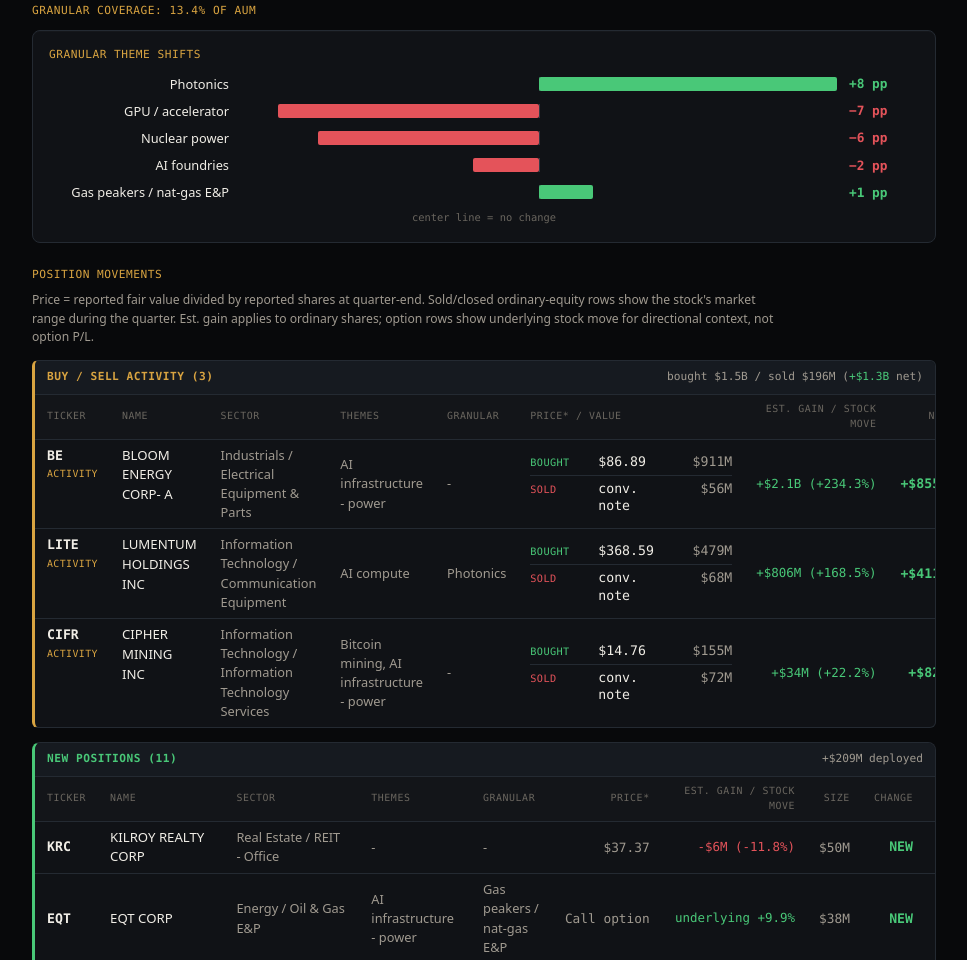
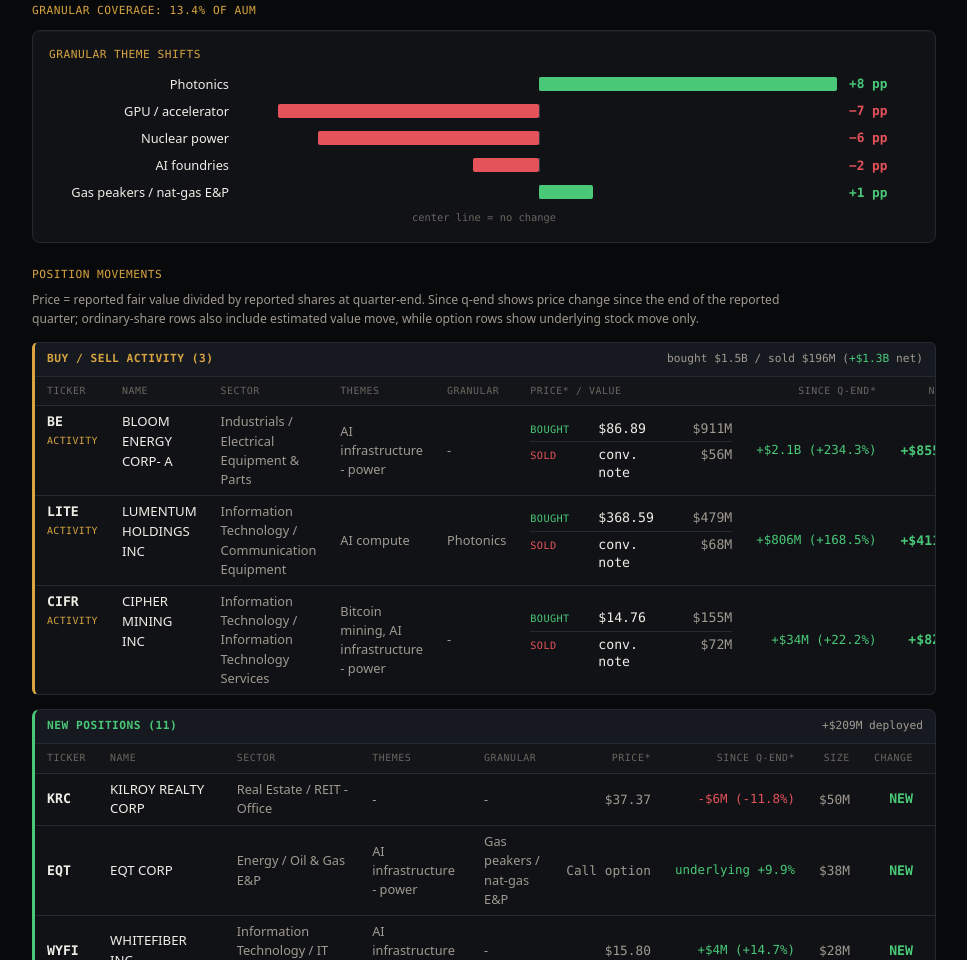
Before and after one commit to skelley-projects/13f-changes, an Astro site: page /funds/situational-awareness in a window 1280 px wide. Shown: the part 858-1818 px from the top of the page, without its empty margins (156-1123 px from the left). Built offline with nearby package versions, Linux system fonts and the light colour scheme; Astro itself is replaced by a stand-in of ours.

Commit message:
copy: clarify since quarter-end price move

```diff
--- a/src/components/ActivityTable.astro
+++ b/src/components/ActivityTable.astro
@@ -89,7 +89,7 @@
           <th>Themes</th>
           <th class="granular">Granular</th>
           <th>Price* / value</th>
-          <th class="num gain-head">Est. gain / stock move</th>
+          <th class="num gain-head">Since q-end*</th>
           <th class="num">Net</th>
         </tr>
       </thead>
--- a/src/components/MovementTable.astro
+++ b/src/components/MovementTable.astro
@@ -108,7 +108,7 @@
           <th>Themes</th>
           <th class="granular">Granular</th>
           <th class="num price">Price*</th>
-          <th class="num gain-head">Est. gain / stock move</th>
+          <th class="num gain-head">Since q-end*</th>
           <th class="num">Size</th>
           <th class="num">Change</th>
         </tr>
--- a/src/pages/about.astro
+++ b/src/pages/about.astro
@@ -46,8 +46,8 @@
       <li><strong>No trade tape.</strong> 13Fs disclose quarter-end holdings, not the date, price, or sequence of buys and sells. "New," "closed," and "buy / sell activity" are inferred from adjacent quarter-end snapshots.</li>
       <li><strong>13F price is a quarter-end mark.</strong> The 13F price columns divide reported value by reported shares for ordinary share rows. They are not the fund's execution price.</li>
       <li><strong>Closed-position gains are not knowable from 13Fs alone.</strong> A closed row only says the position was present at the prior quarter-end and absent at the current quarter-end. The site can show the stock's market range during that quarter, but not the fund's realized gain or cost basis.</li>
-      <li><strong>Estimated gain is mark-to-market.</strong> Estimated gain compares the latest price snapshot to the quarter-end 13F price for still-held ordinary equity rows. It does not estimate realized P/L, execution price, taxes, fees, or short exposure.</li>
-      <li><strong>Options vs. underlying.</strong> Listed options on the same security are shown as separate rows, with a "Call" or "Put" annotation. Option rows may show the underlying stock's move since the 13F mark, but that is directional context rather than option P/L.</li>
+      <li><strong>Since q-end is mark-to-market context.</strong> Since q-end compares the latest price snapshot to the quarter-end 13F price for still-held ordinary equity rows. It does not estimate realized P/L, execution price, taxes, fees, or short exposure.</li>
+      <li><strong>Options vs. underlying.</strong> Listed options on the same security are shown as separate rows, with a "Call" or "Put" annotation. Option rows may show the underlying stock's price change since quarter-end, but that is directional context rather than option P/L.</li>
       <li><strong>Foreign-listed shares.</strong> Some foreign-listed CUSIPs (G-prefix) are present; resolution to local tickers is best-effort.</li>
       <li><strong>Theme tags are editorial.</strong> Different observers would categorize positions differently; tags are one perspective.</li>
     </ul>
--- a/src/pages/funds/[slug].astro
+++ b/src/pages/funds/[slug].astro
@@ -75,7 +75,7 @@
     <section class="movements">
       <div class="section-label">Position movements</div>
       <p class="pricing-note">
-        Price = reported fair value divided by reported shares at quarter-end. Sold/closed ordinary-equity rows show the stock's market range during the quarter. Est. gain applies to ordinary shares; option rows show underlying stock move for directional context, not option P/L.
+        Price = reported fair value divided by reported shares at quarter-end. Since q-end shows price change since the end of the reported quarter; ordinary-share rows also include estimated value move, while option rows show underlying stock move only.
       </p>
       <ActivityTable rows={diff.movements.activity ?? []} taxonomy={tagsFile.taxonomy} prices={prices} currentPeriod={diff.current_period} />
       <MovementTable status="NEW" rows={diff.movements.new} taxonomy={tagsFile.taxonomy} prices={prices} currentPeriod={diff.current_period} />
```
